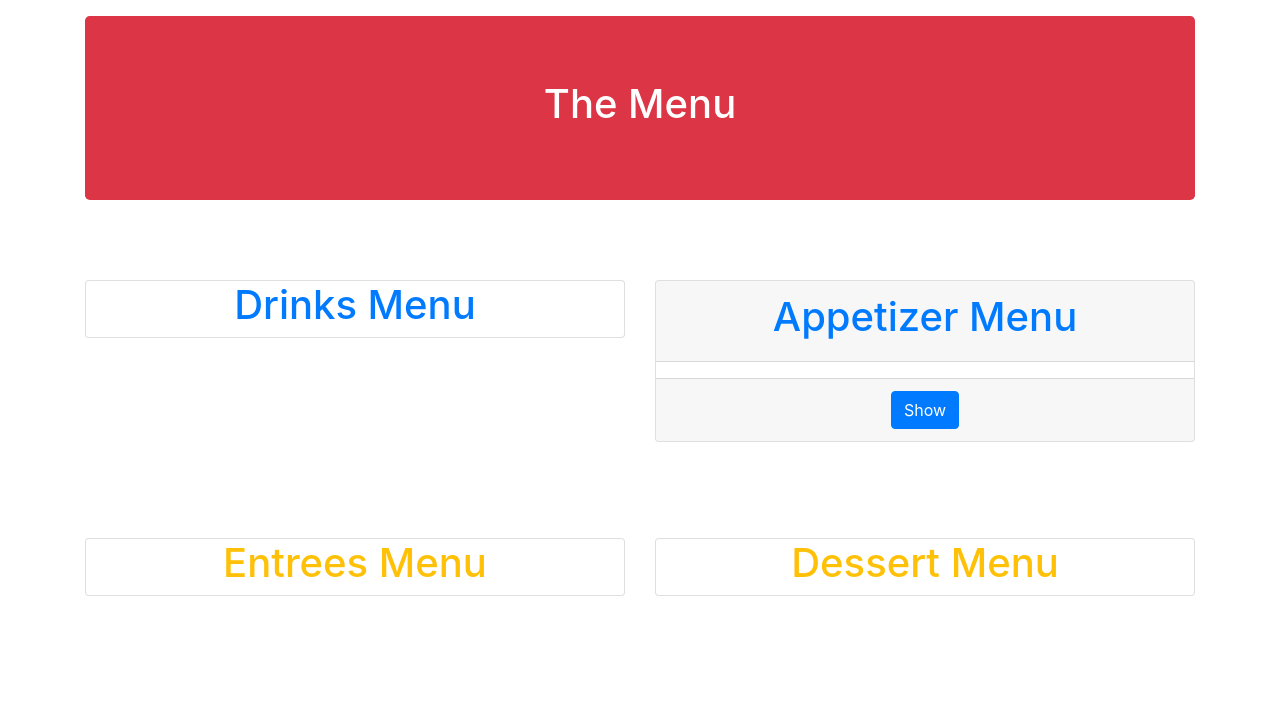
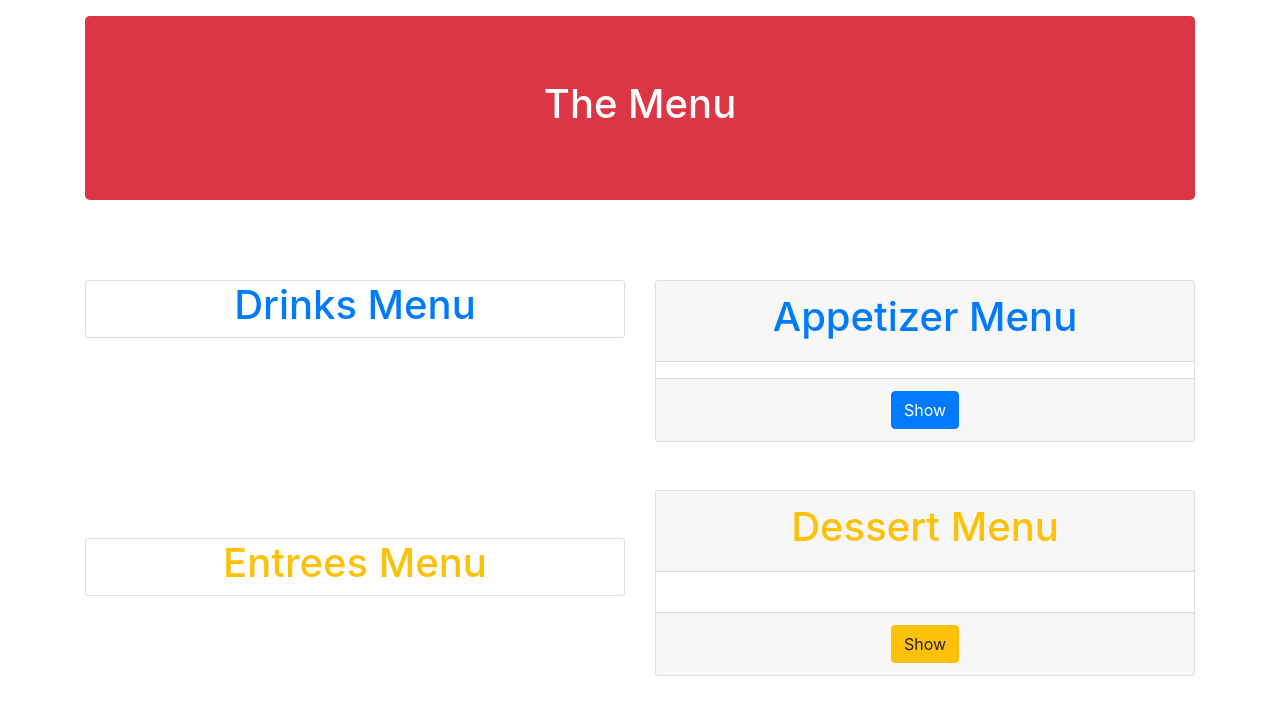
Before and after one commit to precto1285/React-menu, a React (Create React App) app in the folder react-menu/: page / in a window 1280 px wide. Shown: the top 714 px of the page. Built offline with nearby package versions, Linux system fonts and the light colour scheme.

Commit message:
Added Dessert Menu

```diff
--- a/react-menu/src/MenuOptions/Appetizer.js
+++ b/react-menu/src/MenuOptions/Appetizer.js
@@ -2,13 +2,13 @@ import React, { useState } from 'react';
 import { Card } from 'reactstrap';
 const Appetizer = props => {
   const [appz, appzSet] = useState({
-    appetizers: ['Chicharon Bulaklak', 'Fish & Squid Balls', 'Lumpiang Shanghai'],
     showList: false
   })
 
   const clickHandler = (e) => {
+    const doesShow = appz.showList;
     appzSet({
-      appetizers: ['Chicharon Bulaklak', 'Fish & Squid Balls', 'Lumpiang Shanghai'], showList: true
+      appetizers: ['Chicharon Bulaklak', 'Fish & Squid Balls', 'Lumpiang Shanghai'], showList: !doesShow
     })
   }
 
@@ -17,7 +17,7 @@ const Appetizer = props => {
       <div className='card-header'>
         <h1>{props.title}</h1>
       </div>
-      <div className="card-body p-2">
+      <div className="card-body p-2 text-left">
         {
           appz.showList ?
             <ul>
--- a/react-menu/src/MenuOptions/Dessert.js
+++ b/react-menu/src/MenuOptions/Dessert.js
@@ -1,10 +1,39 @@
-import React from 'react';
+import React, { useState } from 'react';
+import { Card } from 'reactstrap';
+const Dessert = props => {
+  const [dzrt, setDzrt] = useState({
+    showList: false
+  })
 
-const Dessert = props => {
+  const showClickHandler = (e) => {
+    const doesShow = dzrt.showList;
+    setDzrt({
+      dessert: ['Bibingka', 'Turon', 'Puto'],
+      showList: !doesShow
+    })
+  }
+
   return (
-    <div className='card my-5'>
-      <h1>{props.title}</h1>
-    </div>
+    <Card>
+      <div className="card-header">
+        <h1>{props.title}</h1>
+      </div>
+      <div className="card-body">
+        {
+          dzrt.showList ?
+            <ul>
+              <li>{dzrt.dessert[0]}</li>
+              <li>{dzrt.dessert[1]}</li>
+              <li>{dzrt.dessert[2]}</li>
+            </ul>
+            : null
+        }
+      </div>
+      <div className="card-footer">
+        <button onClick={showClickHandler} className="btn btn-warning">Show</button>
+      </div>
+    </Card >
+
   )
 }
 
```
